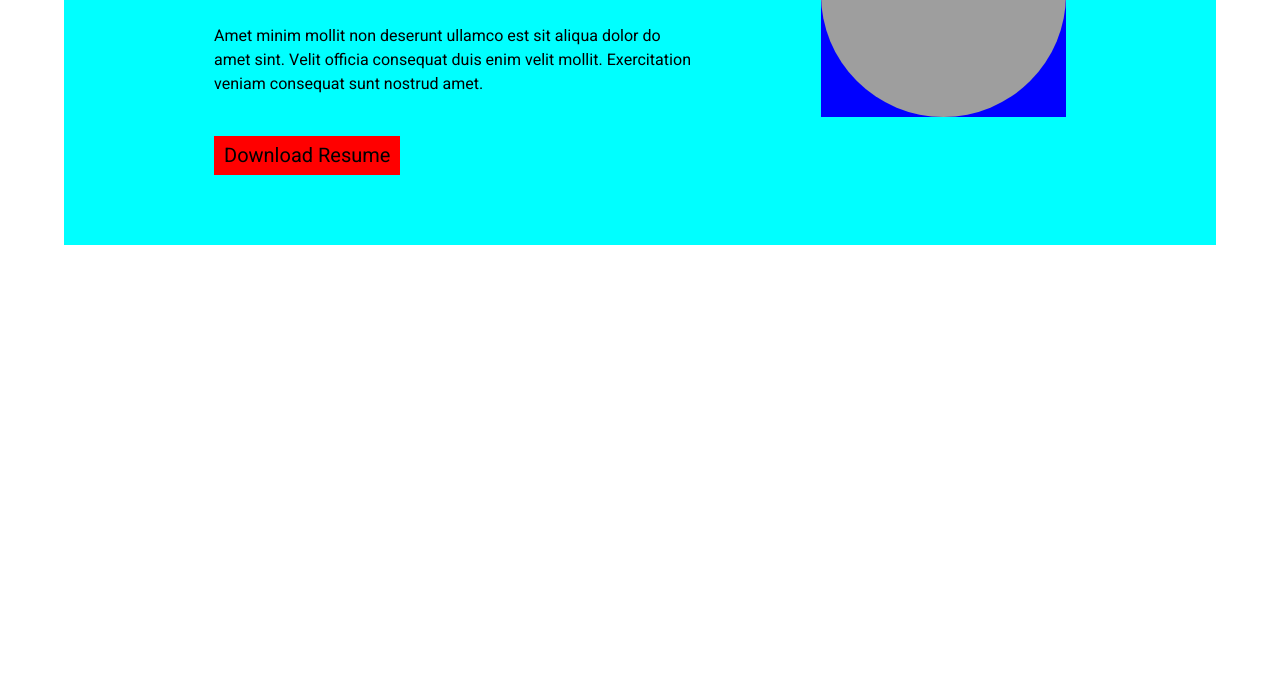
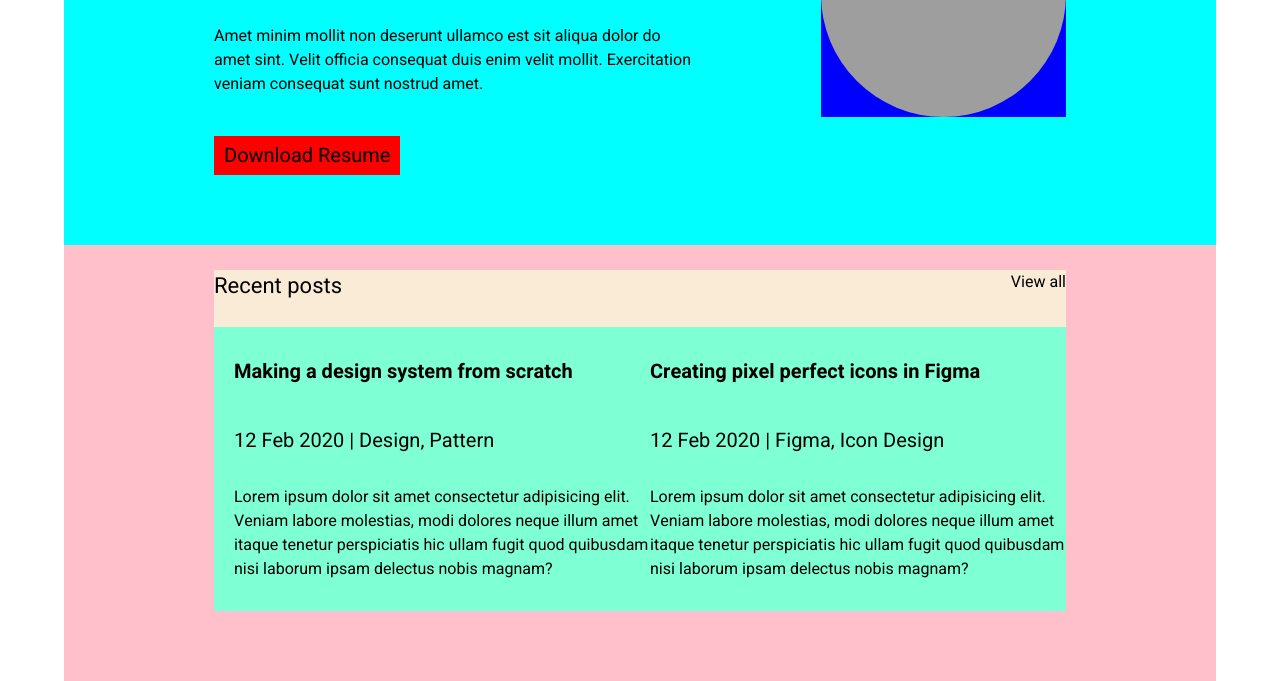
Before and after one commit to digambit/PersonalBlog, a website: page index.html in a window 1280 px wide. Shown: the part 312-993 px from the top of the page. Before the commit the page ends 800 px from the top, so only its background shows below. Drawn offline with Linux system fonts and the light colour scheme; grey boxes are pictures that could not be loaded.

Commit message:
Add posts section

```diff
--- a/index.html
+++ b/index.html
@@ -38,7 +38,38 @@
             </div>
         </div>
     </head>
-    <main></main>
+    <main>
+        <div class="posts">
+            <div class="posts-head">
+                <p class="posts-title">Recent posts</p>
+                <p class="posts-subtitle">View all</p>
+            </div>
+            <div class="recent-posts">
+                <div class="post1">
+                    <p class="post-title">
+                        Making a design system from scratch
+                    </p>
+                    <p class="post-info">
+                        12 Feb 2020 | Design, Pattern
+                    </p>
+                    <p class="post-description">
+                        Lorem ipsum dolor sit amet consectetur adipisicing elit. Veniam labore molestias, modi dolores neque illum amet itaque tenetur perspiciatis hic ullam fugit quod quibusdam nisi laborum ipsam delectus nobis magnam?
+                    </p>
+                </div>
+                <div class="post2">
+                    <p class="post-title">
+                        Creating pixel perfect icons in Figma
+                    </p>
+                    <p class="post-info">
+                        12 Feb 2020 | Figma, Icon Design
+                    </p>
+                    <p class="post-description">
+                        Lorem ipsum dolor sit amet consectetur adipisicing elit. Veniam labore molestias, modi dolores neque illum amet itaque tenetur perspiciatis hic ullam fugit quod quibusdam nisi laborum ipsam delectus nobis magnam?
+                    </p>
+                </div>
+            </div>
+        </div>
+    </main>
     <footer></footer>
 </body>
 </html>
--- a/sass/main.scss
+++ b/sass/main.scss
@@ -6,8 +6,6 @@
     margin: 0;
     padding: 0;
 }
-
-
 
 html {
     font-family: "Heebo", sans-serif;
@@ -50,6 +48,7 @@ html {
 
             .hero-title {
                 font-size: $title-font-size-sm;
+                font-weight: $title-font-weight;
                 padding-top: 40px;
                 padding-bottom: 15px;
                 text-align: center;
@@ -186,3 +185,61 @@ html {
     }
 
 }
+
+.posts {
+    width: 100%;
+    margin: 0 auto;
+    background-color: pink;
+    height: 100%;
+    display: flex;
+    flex-direction: column;
+
+    .posts-head {
+        display: flex;
+        width: 100%;
+        padding-bottom: 25px;
+        background-color: antiquewhite;
+
+        .posts-title {
+            font-size: 2.2rem;
+            width: 50%;
+        }
+
+        .posts-subtitle {
+            font-size: $text-font-size;
+            width: 50%;
+            display: flex;
+            justify-content: flex-end;
+        }
+    }
+
+    .recent-posts {
+        display: flex;
+        flex-direction: row;
+        background-color: aquamarine;
+        padding-left: 20px;
+
+        .post-title {
+            font-size: $subtitle-font-size;
+            font-weight: $title-font-weight;
+            padding-top: 30px;
+            padding-bottom: 40px;
+        }
+
+        .post-info {
+            font-size: $subtitle-font-size;
+            padding-bottom: 30px;
+        }
+
+        .post-description {
+            font-size: $text-font-size;
+            padding-bottom: 30px;
+        }
+    }
+
+    @include md {
+        max-width: $screen-md-max;
+        display: flex;
+        padding: 25px 150px 70px 150px;
+    }
+}
```
Also changed, not shown: package.json (+8 -3 lines), css/style.css, 2 other files.
